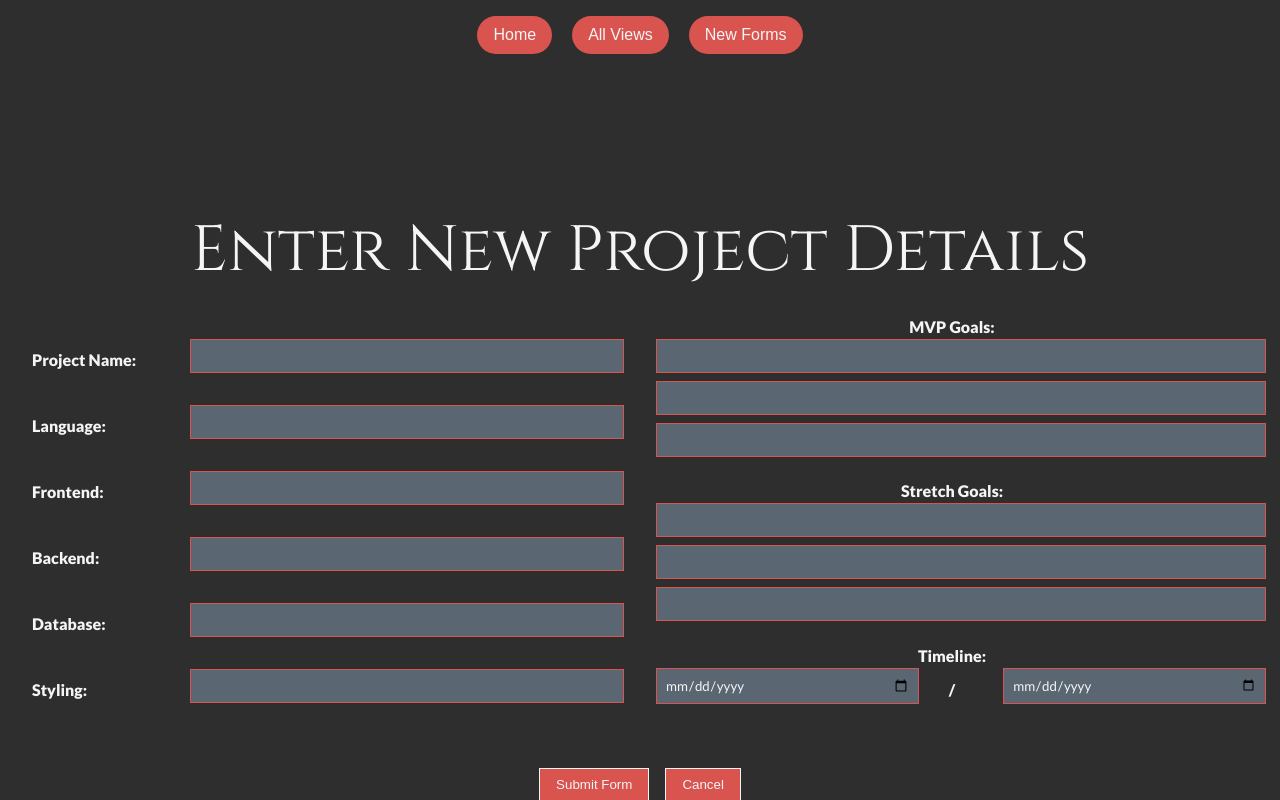
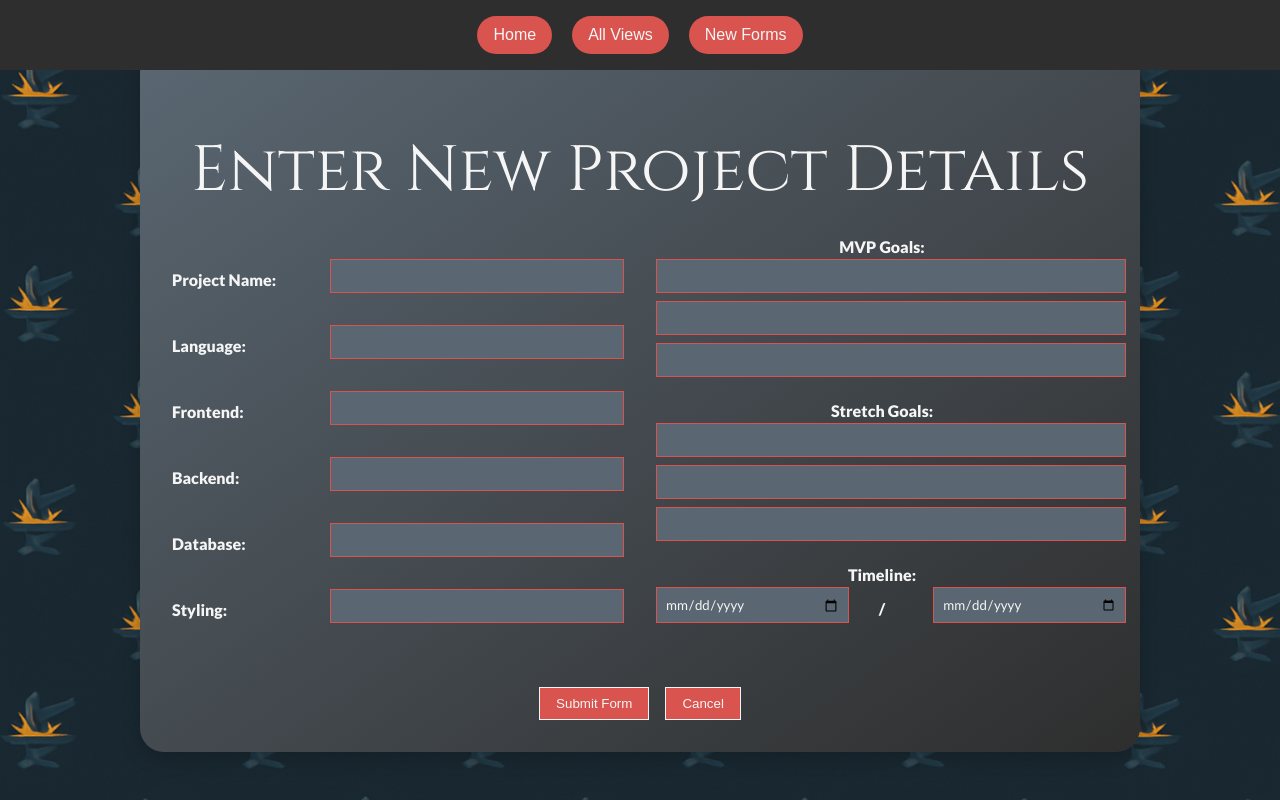
Before and after one commit to ProjectForge-Org-App/ProjectForge, a React (Vite) app in the folder client/: page /projects/new in a window 1280 px wide. Built offline with nearby package versions, Linux system fonts and the light colour scheme.

Commit message:
Added Background image and fixed background video

```diff
--- a/client/src/components/heroPage/heroPage.module.css
+++ b/client/src/components/heroPage/heroPage.module.css
@@ -1,13 +1,7 @@
 @import url('https://fonts.googleapis.com/css2?family=Uncial+Antiqua&display=swap');
 @import url('https://fonts.googleapis.com/css2?family=Cinzel:wght@400..900&family=Lato:ital,wght@0,100;0,300;0,400;0,700;0,900;1,100;1,300;1,400;1,700;1,900&display=swap');
 
-html,
-body {
-  margin: 0;
-  padding: 0;
-  height: 100%;
-  overflow: hidden;
-}
+
 
 /*  font Section   */
 
@@ -80,6 +74,15 @@ body {
 
 /*  Styling Section   */
 
+html,
+body {
+  margin: 0;
+  padding: 0;
+  height: 100%;
+  width: 100%;
+  overflow: hidden;
+}
+
 .heroPageContainer {
   position: relative;
   display: flex;
@@ -92,19 +95,19 @@ body {
 }
 
 .backgroundVideo {
-  position: absolute;
-  top: 0;
-  left: 0;
-  width: 100%;
-  height: 100%;
-  object-fit: cover;
-  z-index: -1;
+    position: fixed;
+    top: 0;
+    left: 0;
+    width: 100vw;
+    height: 100vh;
+    object-fit: cover;
+    z-index: -1;
 }
 
 .heroContent {
   text-align: center;
   z-index: 1;
-  position: relative;
+  position: fixed;
   margin-top: 4rem;
 }
 
--- a/client/src/components/newProjectPage/newProjectPage.module.css
+++ b/client/src/components/newProjectPage/newProjectPage.module.css
@@ -72,11 +72,37 @@
 
 /*  Styling Section   */
 
+html, body {
+    margin: 0;
+    padding: 0;
+    height: 100%;
+    width: 100%;
+    overflow: hidden;
+}
+
 .background {
-  background-color: #2e2e2e;
-  color: #f5f5f5;
-  padding-top: 8rem;
+    position: fixed;
+    top: 0;
+    left: 0;
+    height: 100vh;
+    width: 100vw;
+    background: url("/bgImage.jpeg") no-repeat center center;
+    background-size: cover;
+    display: flex;
+    justify-content: center;
+    align-items: center;
 }
+
+.gradientContainer {
+    background: linear-gradient(to bottom right, #5a6772, #2e2e2e);
+    border-radius: 24px;
+    padding: 32px;
+    box-shadow: 0 6px 20px rgba(0, 0, 0, 0.2);
+    width: 100%;
+    max-width: 1000px;
+    box-sizing: border-box;
+    color: #f5f5f5;
+  }
 
 .inputField {
   width: 100%;
--- a/client/src/components/newProjectPage/newProjectPage.tsx
+++ b/client/src/components/newProjectPage/newProjectPage.tsx
@@ -39,6 +39,7 @@ export default function NewProjectForm() {
   return (
     <div className={styles.background}>
       <Navbar />
+      <div className={styles.gradientContainer}>
       <form onSubmit={handleSubmit} className={styles.formContainer}>
         <h1 className={styles.formTitle}>Enter New Project Details</h1>
 
@@ -155,6 +156,7 @@ export default function NewProjectForm() {
           </button>
         </div>
       </form>
+      </div>
     </div>
   );
 }
```
Also changed, not shown: client/public/bgImage.jpeg (added).
